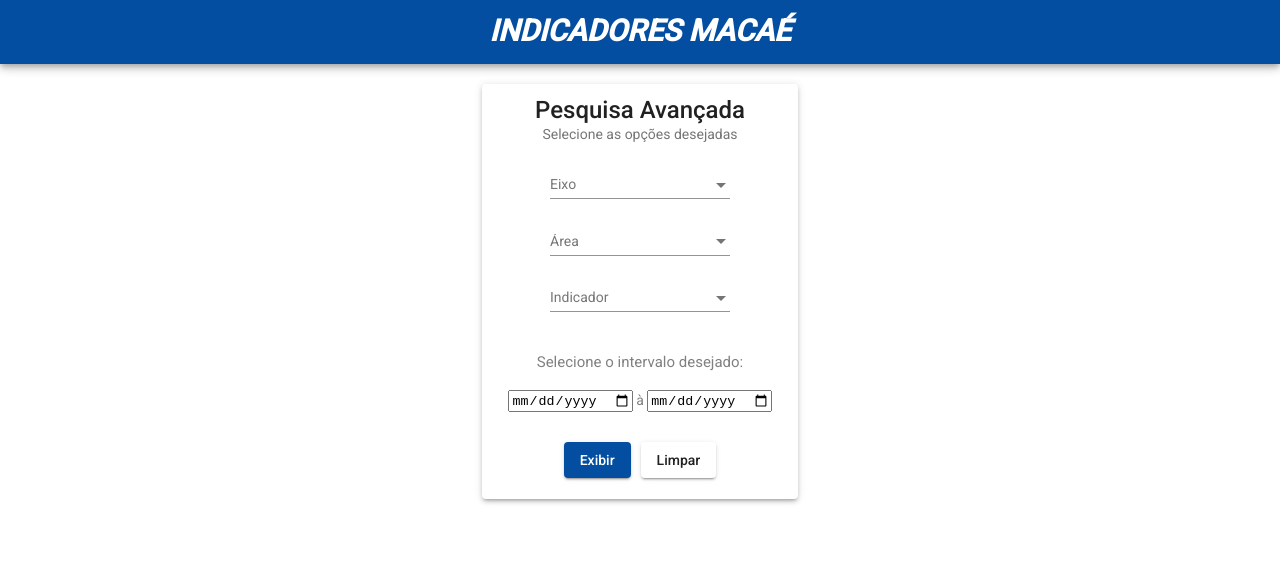
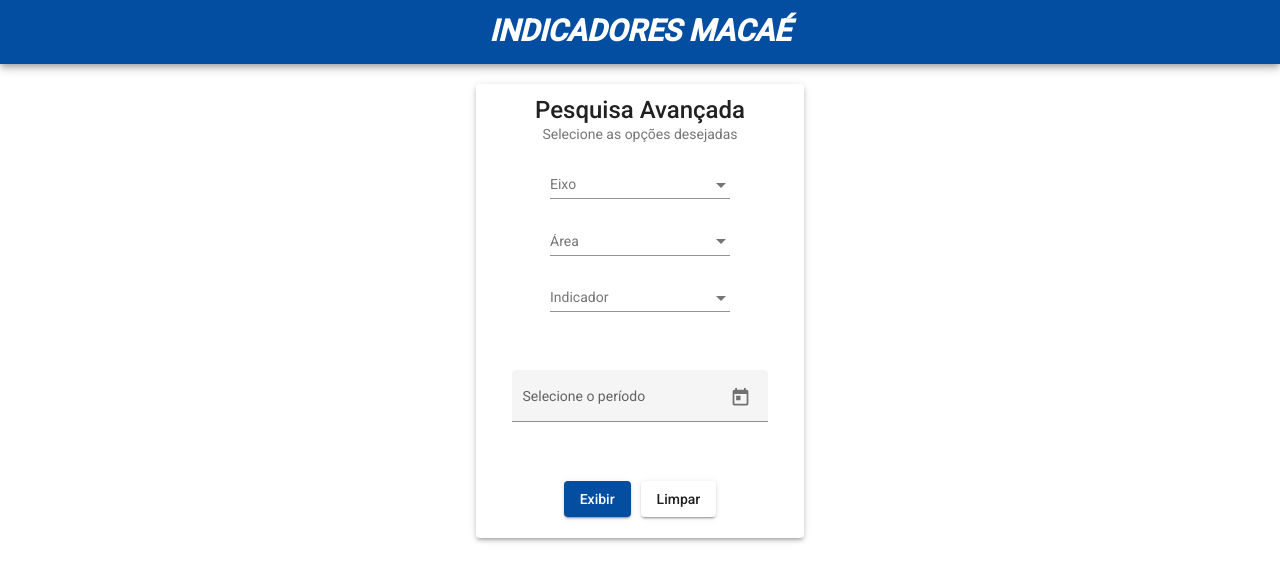
Before and after one commit to CardosoCaio/Indicadores-DS2, an Angular app: page / in a window 1280 px wide. Shown: the top 582 px of the page. Built offline with nearby package versions, Linux system fonts and the light colour scheme.

Commit message:
Template datapicker
Adicionado template para o datapicker.

```diff
--- a/src/app/app.module.ts
+++ b/src/app/app.module.ts
@@ -23,6 +23,7 @@ import { HeaderComponent } from './header/header.component';
 import { FooterComponent } from './footer/footer.component';
 import { PesquisaComponent } from './pesquisa/pesquisa.component';
 import { ResultadoComponent } from './resultado/resultado.component'
+import { MatNativeDateModule } from '@angular/material/core';
 
 @NgModule({
   declarations: [
@@ -49,6 +50,7 @@ import { ResultadoComponent } from './resultado/resultado.component'
     MatTableModule,
     MatPaginatorModule,
     MatSortModule,
+    MatNativeDateModule
 
   ],
   providers: [],
--- a/src/app/pesquisa/pesquisa.component.css
+++ b/src/app/pesquisa/pesquisa.component.css
@@ -12,8 +12,8 @@
 .period {
     text-align: center;
     color: gray;
-    padding: 10px;
-    margin-top: 10px;
+    padding: 20px;
+    margin-top: 20px;
 }
 
 .blimpar {
--- a/src/app/pesquisa/pesquisa.component.html
+++ b/src/app/pesquisa/pesquisa.component.html
@@ -43,27 +43,16 @@
             </mat-form-field>
         </div>
 
-        <!------------------------ CALENDÁRIO CORRETO ------------------------
-        <mat-form-field appearance="fill">
-            <mat-label>Enter a date range</mat-label>
-            <mat-date-range-input [formGroup]="range" [rangePicker]="picker">
-              <input matStartDate formControlName="start" placeholder="Start date">
-              <input matEndDate formControlName="end" placeholder="End date">
-            </mat-date-range-input>
-            <mat-datepicker-toggle matSuffix [for]="picker"></mat-datepicker-toggle>
-            <mat-date-range-picker #picker></mat-date-range-picker>
-
-            <mat-error *ngIf="range.controls.start.hasError('matStartDateInvalid')">Invalid start date</mat-error>
-            <mat-error *ngIf="range.controls.end.hasError('matEndDateInvalid')">Invalid end date</mat-error>
-          </mat-form-field>
-
-          <p>Selected range: {{range.value | json}}</p> -->
-
         <div class="period">
-            <h4>Selecione o intervalo desejado:</h4>
-            <input type="date" id="datepick" name="mybirthday" placeholder="Birthdate(MM/DD/YYYY)" />
-            <a>  à  </a>
-            <input type="date" id="datepick" name="mybirthday" placeholder="Birthdate(MM/DD/YYYY)" />
+            <mat-form-field appearance="fill">
+                <mat-label>Selecione o período</mat-label>
+                <mat-date-range-input [rangePicker]="picker">
+                    <input matStartDate placeholder="Data inicial">
+                    <input matEndDate placeholder="Data final">
+                </mat-date-range-input>
+                <mat-datepicker-toggle matSuffix [for]="picker"></mat-datepicker-toggle>
+                <mat-date-range-picker #picker></mat-date-range-picker>
+            </mat-form-field>
         </div>
 
         <div class="center">
--- a/src/app/tabela/tabela.component.ts
+++ b/src/app/tabela/tabela.component.ts
@@ -14,7 +14,7 @@ export class TabelaComponent implements OnInit {
 
   registros: Registro[]
 
-  displayedColumns = ['id', 'ano', 'coleta', 'meta'];
+  displayedColumns = ['ano', 'coleta', 'meta'];
 
   constructor(private registrotService: RegistroService){ }
 
```
